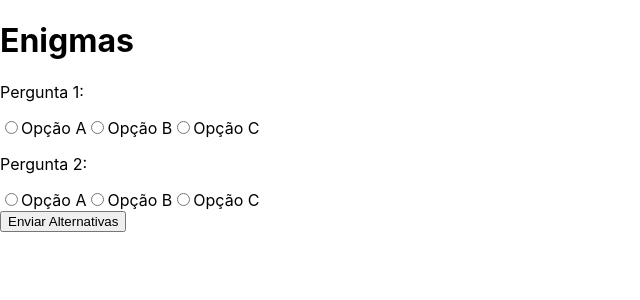
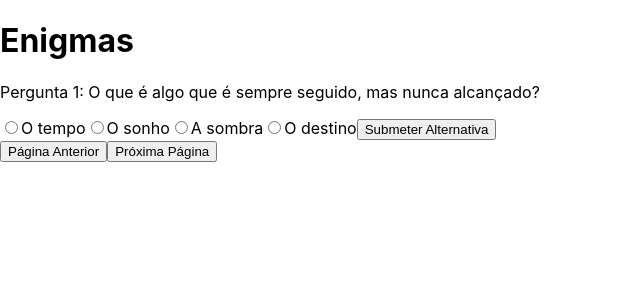
Before and after one commit to projeto-de-algoritmos/D-C_Puzzle-Quiz, a React (Create React App) app in the folder puzzle/: page / in a window 1280 px wide. Shown: the top 300 px of the page, without its empty margins (0-640 px from the left). Built offline with nearby package versions, Linux system fonts and the light colour scheme.

Commit message:
paginando respostas

```diff
--- a/puzzle/src/dashboard.jsx
+++ b/puzzle/src/dashboard.jsx
@@ -1,56 +1,84 @@
 import React, { useState } from 'react';
 import './style/dashboard.css';
+import questionsData from './perguntas.json';
 
 function Dashboard() {
 
   const [selectedOptions, setSelectedOptions] = useState(Array(10).fill(''));
+  // Adicione esta linha abaixo do useState existente
+  const [currentPage, setCurrentPage] = useState(0);
 
-  const options = [
-    ['Opção A', 'Opção B', 'Opção C'],
-    ['Opção A', 'Opção B', 'Opção C'],
-  ];
+  const options = questionsData.perguntas_respostas.map((question) => question.opcoes);
 
   // Atualizar respostas se o usuário mudar a opção selecionada
+  // const handleOptionChange = (index, value) => {
+  //   const newSelectedOptions = [...selectedOptions];
+  //   newSelectedOptions[index] = value;
+  //   setSelectedOptions(newSelectedOptions);
+  // };
   const handleOptionChange = (index, value) => {
     const newSelectedOptions = [...selectedOptions];
     newSelectedOptions[index] = value;
     setSelectedOptions(newSelectedOptions);
+
+    // Submeter automaticamente a resposta ao mudar a opção
+    submitAnswer(index);
+  };
+  const submitAnswer = (index) => {
+    const selectedAnswer = selectedOptions[index];
+    const correctAnswerKey = questionsData.perguntas_respostas[index].resposta;
+    const isCorrect = selectedAnswer === correctAnswerKey;
+
+    alert(`Pergunta ${index + 1}: ${isCorrect ? 'Correta' : 'Incorreta'}`);
   };
 
+
+
   // Submeter respostas
-  const handleSubmit = () => {
-    alert('Alternativas selecionadas: ' + selectedOptions.join(', '));
-  };
+  // const handleSubmit = () => {
+  //   const selectedAnswers = selectedOptions.map((selected, index) => {
+  //     const correctAnswerKey = questionsData.perguntas_respostas[index].resposta;
+  //     return `${index + 1}: ${selected === correctAnswerKey ? 'Correta' : 'Incorreta'}`;
+  //   });
+
+  //   alert(`Respostas selecionadas:\n${selectedAnswers.join('\n')}`);
+  // };
 
   return (
     <div>
       <h1>Enigmas</h1>
       <form>
-        {options.map((alternatives, index) => (
+        {questionsData.perguntas_respostas.slice(currentPage, currentPage + 1).map((question, index) => (
           <div key={index}>
-            <p>Pergunta {index + 1}:</p>
-            {alternatives.map((option, optionIndex) => (
-              <label key={optionIndex}>
+            <p>{`Pergunta ${currentPage + 1}: ${question.pergunta}`}</p>
+            {Object.entries(question.opcoes).map(([key, option]) => (
+              <label key={key}>
                 <input
                   type="radio"
-                  name={`question${index}`}
-                  value={option}
-                  checked={selectedOptions[index] === option}
-                  onChange={() => handleOptionChange(index, option)}
+                  name={`question${currentPage}`}
+                  value={key}
+                  checked={selectedOptions[currentPage] === key}
+                  onChange={() => handleOptionChange(currentPage, key)}
                 />
                 {option}
               </label>
             ))}
+            <button type="button" onClick={() => submitAnswer(currentPage)}>
+              Submeter Alternativa
+            </button>
           </div>
         ))}
 
-        <button type="button" onClick={handleSubmit}>
-          Enviar Alternativas
+        <button type="button" onClick={() => setCurrentPage(Math.max(0, currentPage - 1))}>
+          Página Anterior
         </button>
+        <button type="button" onClick={() => setCurrentPage(Math.min(questionsData.perguntas_respostas.length - 1, currentPage + 1))}>
+          Próxima Página
+        </button>
+
       </form>
     </div>
   );
 };
 
-
 export default Dashboard;
--- /dev/null
+++ b/puzzle/src/perguntas.json
@@ -0,0 +1,154 @@
+{
+  "perguntas_respostas": [
+    {
+      "pergunta": "O que é algo que é sempre seguido, mas nunca alcançado?",
+      "opcoes": {
+        "a": "O tempo",
+        "b": "O sonho",
+        "c": "A sombra",
+        "d": "O destino"
+      },
+      "resposta": "d"
+    },
+    {
+      "pergunta": "O que é algo que voa sem asas e chora sem olhos?",
+      "opcoes": {
+        "a": "O vento",
+        "b": "Uma nuvem",
+        "c": "Um raio",
+        "d": "Um fantasma"
+      },
+      "resposta": "a"
+    },
+    {
+      "pergunta": "O que é algo que é feito para ser quebrado?",
+      "opcoes": {
+        "a": "Um lápis",
+        "b": "Um segredo",
+        "c": "Uma promessa",
+        "d": "Um ovo"
+      },
+      "resposta": "b"
+    },
+    {
+      "pergunta": "O que é algo que tem muitos dentes, mas não pode mastigar?",
+      "opcoes": {
+        "a": "Um pente",
+        "b": "Uma serra",
+        "c": "Uma chave",
+        "d": "Uma baleia"
+      },
+      "resposta": "a"
+    },
+    {
+      "pergunta": "O que é algo que é mais frágil do que o vidro e até o vento pode quebrar?",
+      "opcoes": {
+        "a": "A confiança",
+        "b": "Uma pena",
+        "c": "A paciência",
+        "d": "O amor"
+      },
+      "resposta": "a"
+    },
+    {
+      "pergunta": "O que é algo que sempre volta, mas nunca chega?",
+      "opcoes": {
+        "a": "O futuro",
+        "b": "A lembrança",
+        "c": "O horizonte",
+        "d": "A saudade"
+      },
+      "resposta": "c"
+    },
+    {
+      "pergunta": "O que é algo que todos têm, mas que nunca podem perder?",
+      "opcoes": {
+        "a": "A idade",
+        "b": "O nome",
+        "c": "O passado",
+        "d": "O presente"
+      },
+      "resposta": "b"
+    },
+    {
+      "pergunta": "O que é algo que tem muitas chaves, mas não pode abrir uma porta?",
+      "opcoes": {
+        "a": "O cofre",
+        "b": "O piano",
+        "c": "O dicionário",
+        "d": "O telefone"
+      },
+      "resposta": "b"
+    },
+    {
+      "pergunta": "O que é algo que aumenta quando se compartilha?",
+      "opcoes": {
+        "a": "O conhecimento",
+        "b": "O amor",
+        "c": "O dinheiro",
+        "d": "A solidariedade"
+      },
+      "resposta": "a"
+    },
+    {
+      "pergunta": "O que é algo que é sempre verde e sempre molhado?",
+      "opcoes": {
+        "a": "A floresta",
+        "b": "A grama",
+        "c": "O abacate",
+        "d": "O sapo"
+      },
+      "resposta": "d"
+    },
+    {
+      "pergunta": "O que é algo que é sempre cortado, mas nunca se move?",
+      "opcoes": {
+        "a": "A televisão",
+        "b": "O papel",
+        "c": "O livro",
+        "d": "O vidro"
+      },
+      "resposta": "b"
+    },
+    {
+      "pergunta": "O que é algo que todos têm, mas alguns tentam esconder?",
+      "opcoes": {
+        "a": "O passado",
+        "b": "O presente",
+        "c": "O futuro",
+        "d": "O talento"
+      },
+      "resposta": "a"
+    },
+    {
+      "pergunta": "O que é algo que é sempre cheio, mas nunca fica completo?",
+      "opcoes": {
+        "a": "A balança",
+        "b": "O tempo",
+        "c": "O vazio",
+        "d": "O espaço"
+      },
+      "resposta": "c"
+    },
+    {
+      "pergunta": "O que é algo que é feito para ser quebrado antes de ser usado?",
+      "opcoes": {
+        "a": "O segredo",
+        "b": "O vidro",
+        "c": "O lápis",
+        "d": "O coração"
+      },
+      "resposta": "b"
+    },
+    {
+      "pergunta": "O que é algo que é nosso desde o nascimento, mas nunca o vemos crescer?",
+      "opcoes": {
+        "a": "A amizade",
+        "b": "O talento",
+        "c": "O pensamento",
+        "d": "O nome"
+      },
+      "resposta": "d"
+    }
+  ]
+}
```
